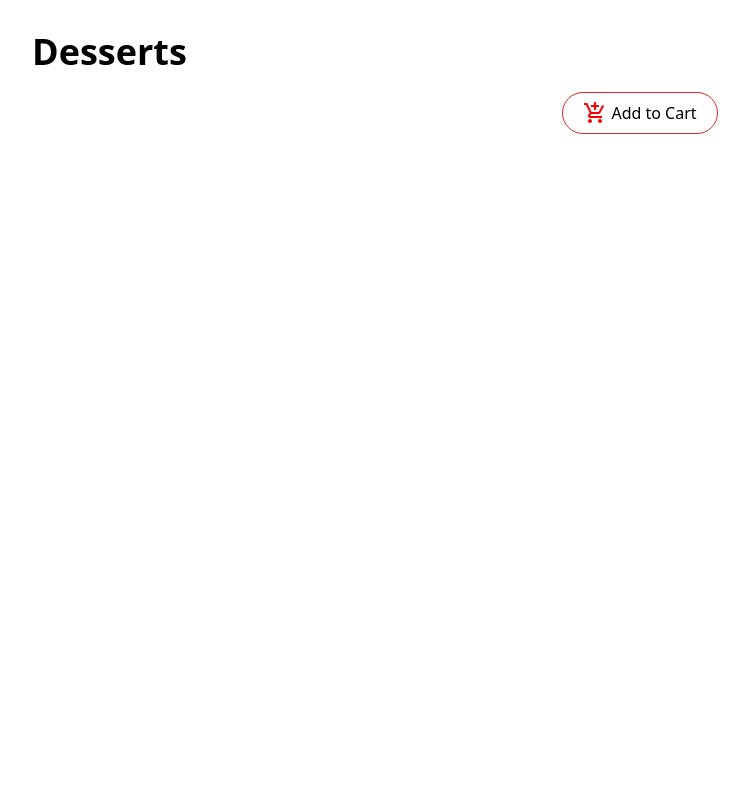
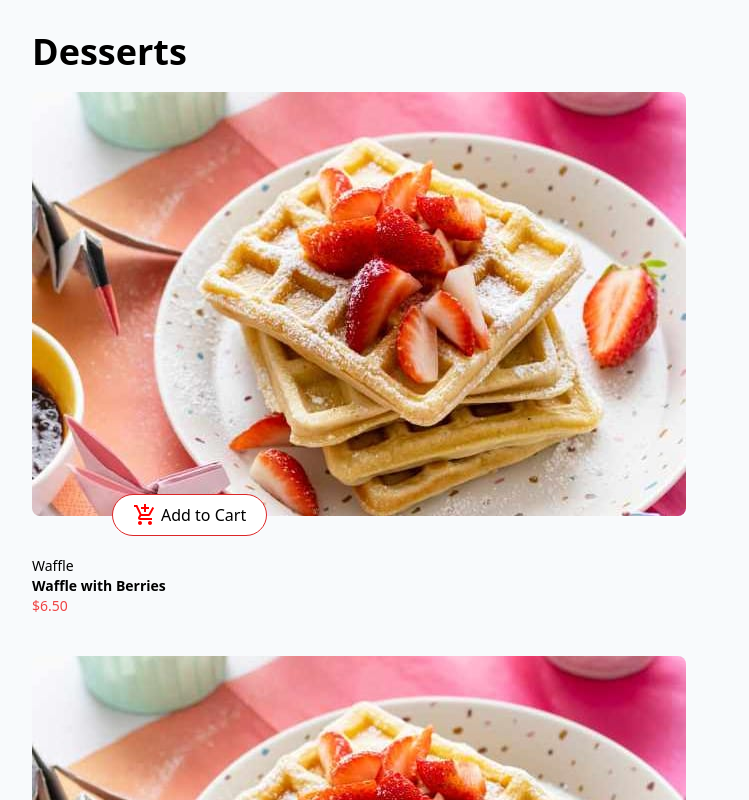
Before and after one commit to matroxok/product-list-with-cart, a React (Vite) app in the folder cart-app/: page / in a window 1280 px wide. Shown: the top 800 px of the page, without its empty margins (0-749 px from the left). Built offline with nearby package versions, Linux system fonts and the light colour scheme.

Commit message:
added cart style

```diff
--- a/cart-app/src/App.jsx
+++ b/cart-app/src/App.jsx
@@ -1,11 +1,14 @@
 import ProductBox from './components/product-box'
+import MyCart from './components/cartStatusInfo'
 
 function App() {
 	return (
-		<div className='p-8'>
-			<h1 className='text-4xl font-bold'>Desserts</h1>
-			<div className='flex items-center justify-center mt-5'>
+		<div className="p-8 bg-slate-50">
+			<h1 className="text-4xl font-bold">Desserts</h1>
+			<div className="flex flex-col items-center justify-center mt-5">
 				<ProductBox></ProductBox>
+				<ProductBox></ProductBox>
+				<MyCart></MyCart>
 			</div>
 		</div>
 	)
--- a/cart-app/src/components/addCartButton.jsx
+++ b/cart-app/src/components/addCartButton.jsx
@@ -1,23 +1,9 @@
 import AddShoppingCartIcon from '@mui/icons-material/AddShoppingCart'
-import React, { useState } from 'react'
 
 const AddCartButton = () => {
-	const [isClicked, setIsClicked] = useState(false)
-	const buttonClick = () => {
-		if (onclick === false) {
-			setIsClicked(isClicked)
-		} else {
-			setIsClicked(!isClicked)
-		}
-	}
-
-	//  to fix
-
 	return (
-		<button
-			className='w-auto h-auto px-5 py-2 rounded-full flex gap-1 items-center justify-center border border-red-600 hover:scale-110 ease-in-out duration-300 focus:bg-red-400 onc'
-			onClick={buttonClick}>
-			<AddShoppingCartIcon sx={{ color: isClicked ? 'white' : 'red' }} />
+		<button className="w-auto h-auto absolute -bottom-5 start-20 bg-white px-5 py-2 rounded-full flex gap-1 items-center justify-center border border-red-600 hover:scale-110 ease-in-out duration-300 focus:bg-red-400 onc">
+			<AddShoppingCartIcon sx={{ color: 'red' }} />
 			<p>Add to Cart</p>
 		</button>
 	)
--- /dev/null
+++ b/cart-app/src/components/cartStatusInfo.jsx
@@ -0,0 +1,9 @@
+const MyCart = () => {
+	return (
+		<div>
+
+		</div>
+	)
+}
+
+export default MyCart
--- a/cart-app/src/components/product-box.jsx
+++ b/cart-app/src/components/product-box.jsx
@@ -2,8 +2,16 @@ import AddCartButton from './addCartButton'
 
 const ProductBox = () => {
 	return (
-		<div className='w-full h-auto flex justify-center'>
-			<AddCartButton></AddCartButton>
+		<div className="w-full h-auto flex flex-col justify-center mb-10">
+			<div className="relative">
+				<img className="rounded-lg" src="/assets/image-waffle-mobile.jpg" alt="" />
+				<AddCartButton></AddCartButton>
+			</div>
+			<div className="mt-10 text-sm">
+				<p className="font-thin">Waffle</p>
+				<p className="font-bold">Waffle with Berries</p>
+				<p className="font-normal text-red-500">$6.50</p>
+			</div>
 		</div>
 	)
 }
--- a/cart-app/tailwind.config.js
+++ b/cart-app/tailwind.config.js
@@ -2,7 +2,11 @@
 export default {
 	content: ['./index.html', './src/**/*.{js,ts,jsx,tsx}'],
 	theme: {
-		extend: {},
+		extend: {
+			backgroundImage: {
+				'waffle-mobile': "url('/assets/image-waffle-mobile.jpg')",
+			},
+		},
+		plugins: [],
 	},
-	plugins: [],
 }
```
